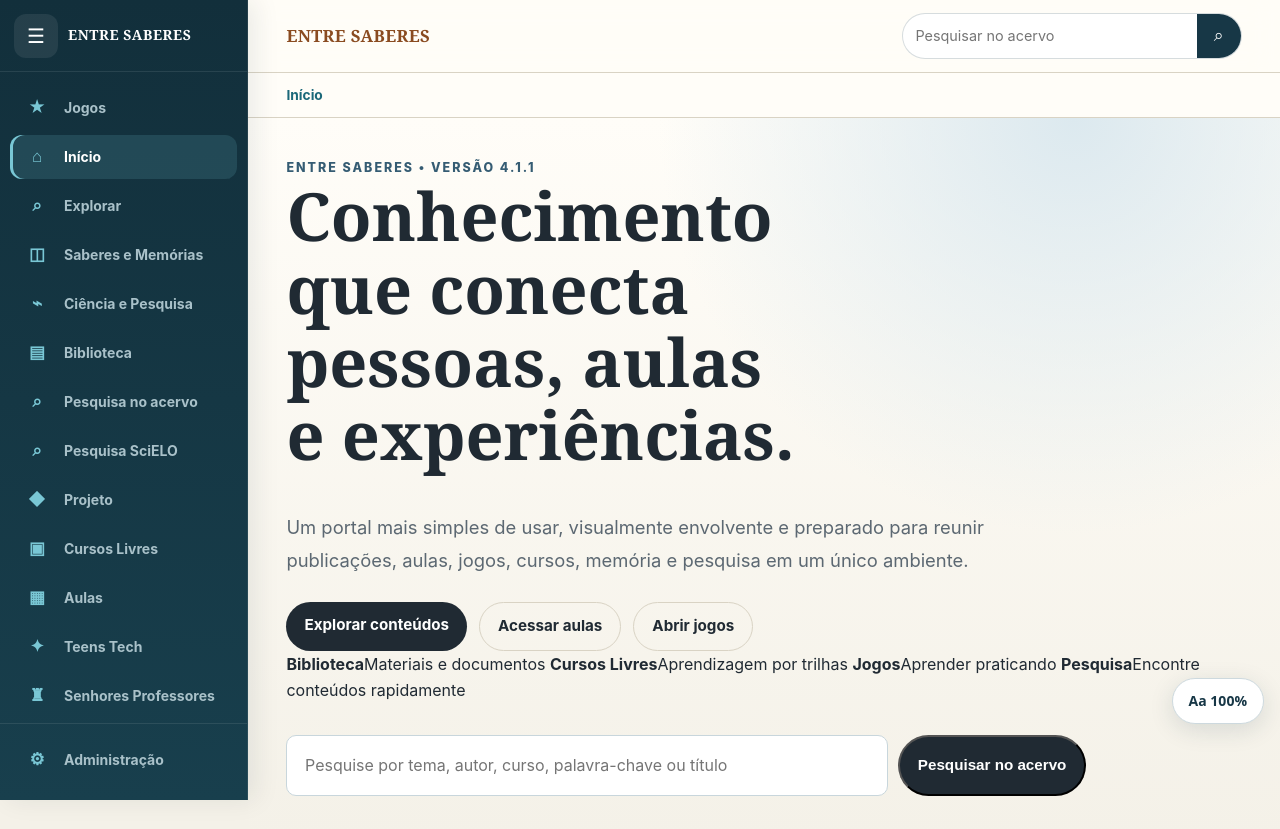
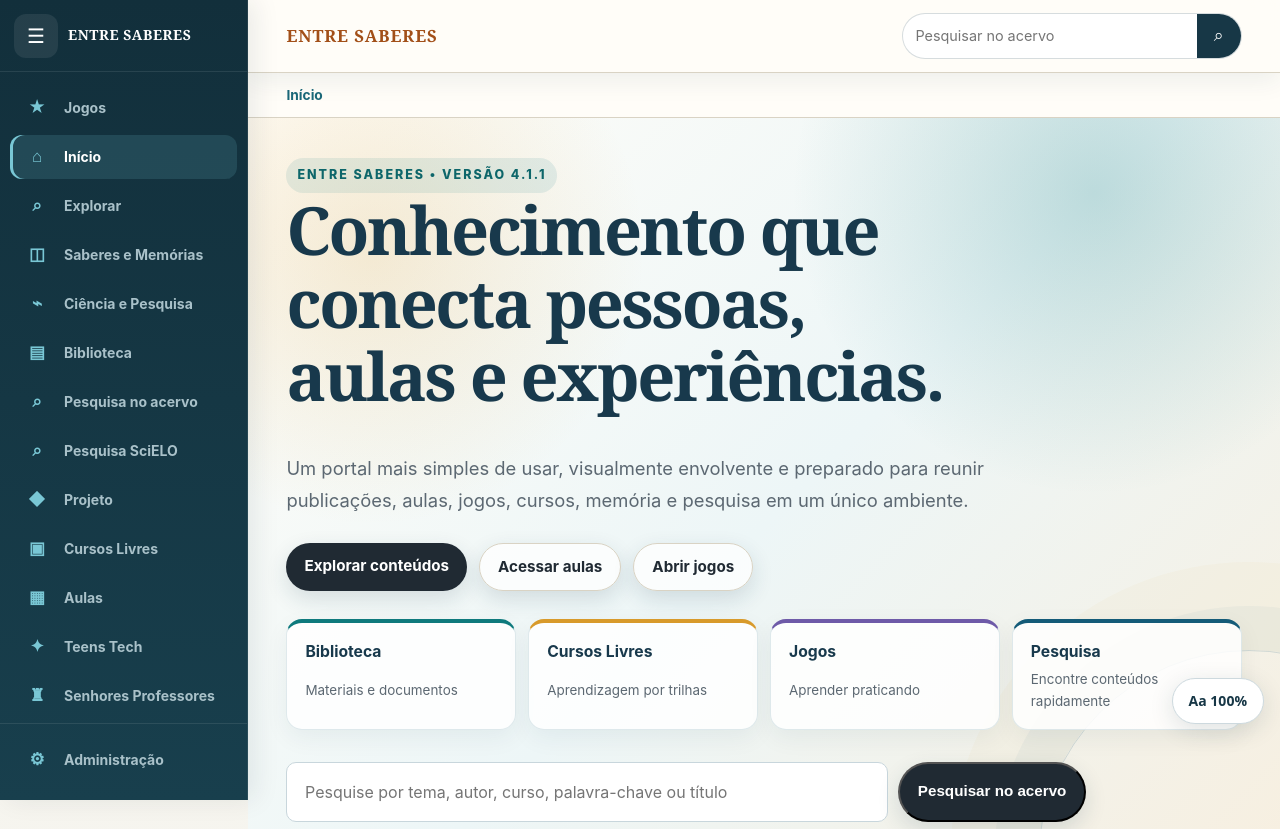
Before and after one commit to oswaldobocarica/entre-saberes, a website: page index.html in a window 1280 px wide. Shown: the top 829 px of the page. Drawn offline with nearby package versions, Linux system fonts and the light colour scheme; no server answers.

Commit message:
Refina identidade visual da v4.1.1

```diff
--- a/styles.css
+++ b/styles.css
@@ -162,3 +162,51 @@
 @media(max-width:1280px){.dynamic-post-grid{grid-template-columns:repeat(2,minmax(0,1fr))}}
 @media(max-width:860px){.container{width:min(100% - 30px,760px)}.es-breadcrumb-inner{min-height:54px}.es-a11y-tools>span{display:none}.scielo-entry{grid-template-columns:1fr}.es-back-top b{display:none}.es-back-top{width:46px;height:46px;justify-content:center;padding:0;right:14px;bottom:14px}.hero{padding-top:52px}}
 @media(max-width:620px){.dynamic-post-grid{grid-template-columns:1fr}.search-box,.scielo-search-form{flex-direction:column}.search-box .button,.scielo-search-form .button{width:100%}.es-global-breadcrumbs{font-size:.8rem}.es-a11y-tools button{min-width:31px;padding:0 6px}.scielo-frame{height:68vh;min-height:520px}}
+
+
+/* v4.1.1 improved — identidade visual mais engajada e navegação intuitiva */
+:root{
+  --accent:#a24f18;
+  --blue:#145b78;
+  --teal:#0f7a7d;
+  --gold:#d89a2b;
+  --violet:#6e5aa8;
+  --success:#2f7d5a;
+  --paper:#fffefb;
+  --soft:#eef5f6;
+}
+body{background:linear-gradient(180deg,#f7f3e9 0%,#f4f7f7 42%,#f6f1e7 100%)}
+.site-header{box-shadow:0 8px 26px rgba(20,54,72,.07)}
+.brand{font-weight:900;letter-spacing:.055em}
+.nav-links a{position:relative;font-weight:700}
+.nav-links a:after{content:"";position:absolute;left:0;right:100%;bottom:-6px;height:2px;background:linear-gradient(90deg,var(--teal),var(--gold));transition:right .2s ease}
+.nav-links a:hover:after{right:0}
+.hero{position:relative;overflow:hidden;background:
+radial-gradient(circle at 82% 10%,rgba(15,122,125,.22),transparent 28%),
+radial-gradient(circle at 12% 18%,rgba(216,154,43,.18),transparent 25%),
+linear-gradient(135deg,#fffdf8 0%,#edf6f7 52%,#f7efe0 100%)}
+.hero:after{content:"";position:absolute;width:420px;height:420px;border:1px solid rgba(20,91,120,.16);border-radius:50%;right:-180px;bottom:-210px;box-shadow:0 0 0 44px rgba(20,91,120,.04),0 0 0 88px rgba(216,154,43,.035)}
+.hero .container{position:relative;z-index:1}
+.hero .eyebrow{display:inline-flex;align-items:center;gap:8px;padding:7px 11px;border-radius:999px;background:rgba(15,122,125,.10);color:#0d666a}
+.hero h1{color:#18394c;letter-spacing:-.035em}
+.button{box-shadow:0 8px 22px rgba(24,57,76,.14);transition:transform .18s ease,box-shadow .18s ease}
+.button:hover{transform:translateY(-2px);box-shadow:0 12px 28px rgba(24,57,76,.18)}
+.button.secondary{background:rgba(255,255,255,.75)}
+.home-shortcuts{display:grid;grid-template-columns:repeat(4,1fr);gap:12px;margin-top:28px}
+.home-shortcuts a{display:grid;gap:3px;padding:16px 18px;border-radius:16px;background:rgba(255,255,255,.84);border:1px solid rgba(20,91,120,.13);box-shadow:0 8px 24px rgba(20,54,72,.06);transition:transform .18s ease,border-color .18s ease,box-shadow .18s ease}
+.home-shortcuts a:nth-child(1){border-top:4px solid var(--teal)}
+.home-shortcuts a:nth-child(2){border-top:4px solid var(--gold)}
+.home-shortcuts a:nth-child(3){border-top:4px solid var(--violet)}
+.home-shortcuts a:nth-child(4){border-top:4px solid var(--blue)}
+.home-shortcuts a:hover{transform:translateY(-3px);border-color:rgba(20,91,120,.28);box-shadow:0 14px 32px rgba(20,54,72,.10)}
+.home-shortcuts strong{color:#18394c;font-size:.98rem}
+.home-shortcuts span{color:var(--muted);font-size:.84rem}
+.card{transition:transform .18s ease,box-shadow .18s ease,border-color .18s ease}
+.card:hover{transform:translateY(-3px);border-color:#bfd1d7;box-shadow:0 18px 42px rgba(32,42,51,.12)}
+.topic-card:nth-child(4n+1){border-top:4px solid var(--teal)}
+.topic-card:nth-child(4n+2){border-top:4px solid var(--gold)}
+.topic-card:nth-child(4n+3){border-top:4px solid var(--violet)}
+.topic-card:nth-child(4n+4){border-top:4px solid var(--blue)}
+.tag{background:linear-gradient(90deg,#e8f3f3,#eef1f7)}
+@media(max-width:900px){.home-shortcuts{grid-template-columns:1fr 1fr}}
+@media(max-width:560px){.home-shortcuts{grid-template-columns:1fr}}
```
